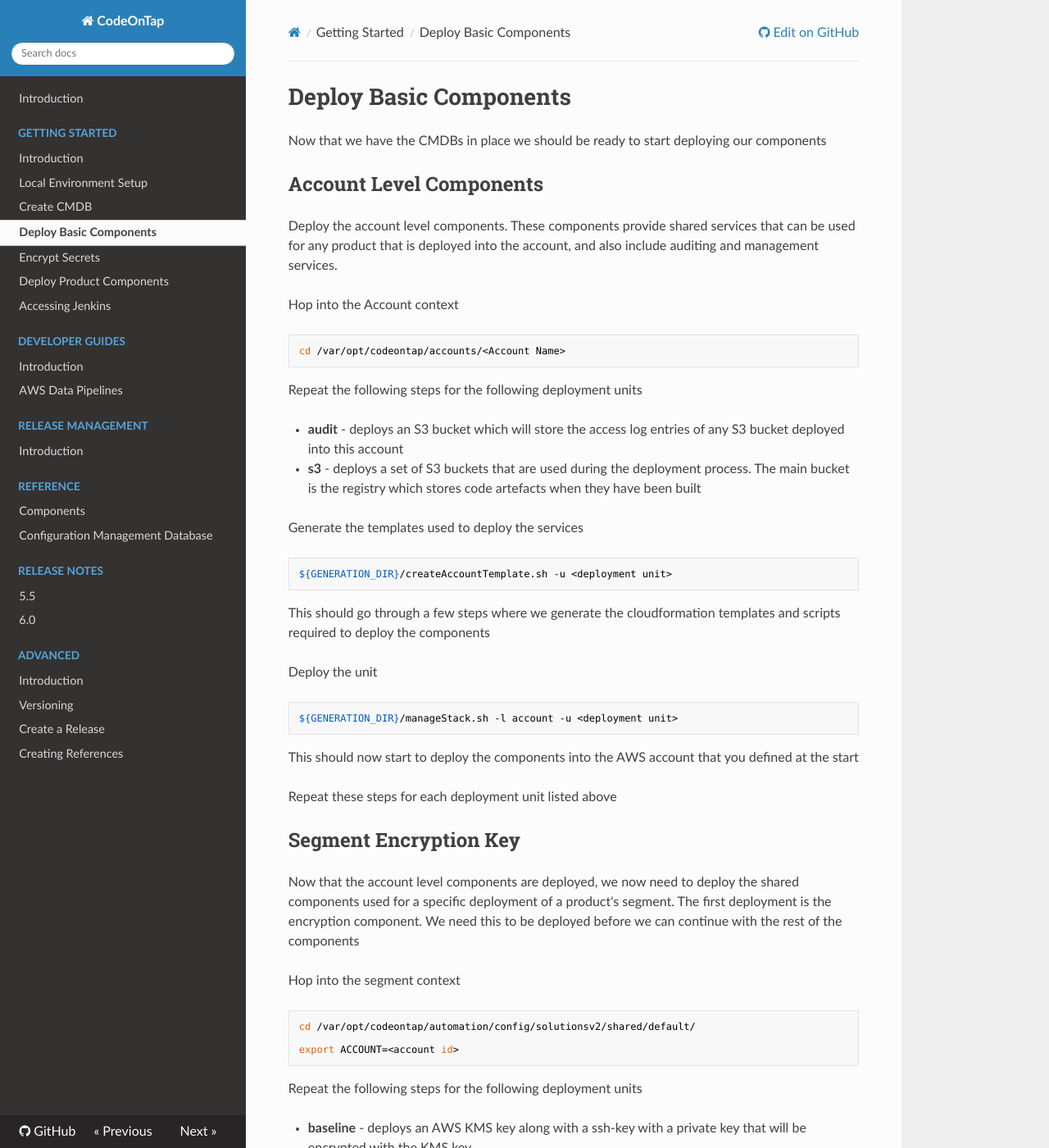
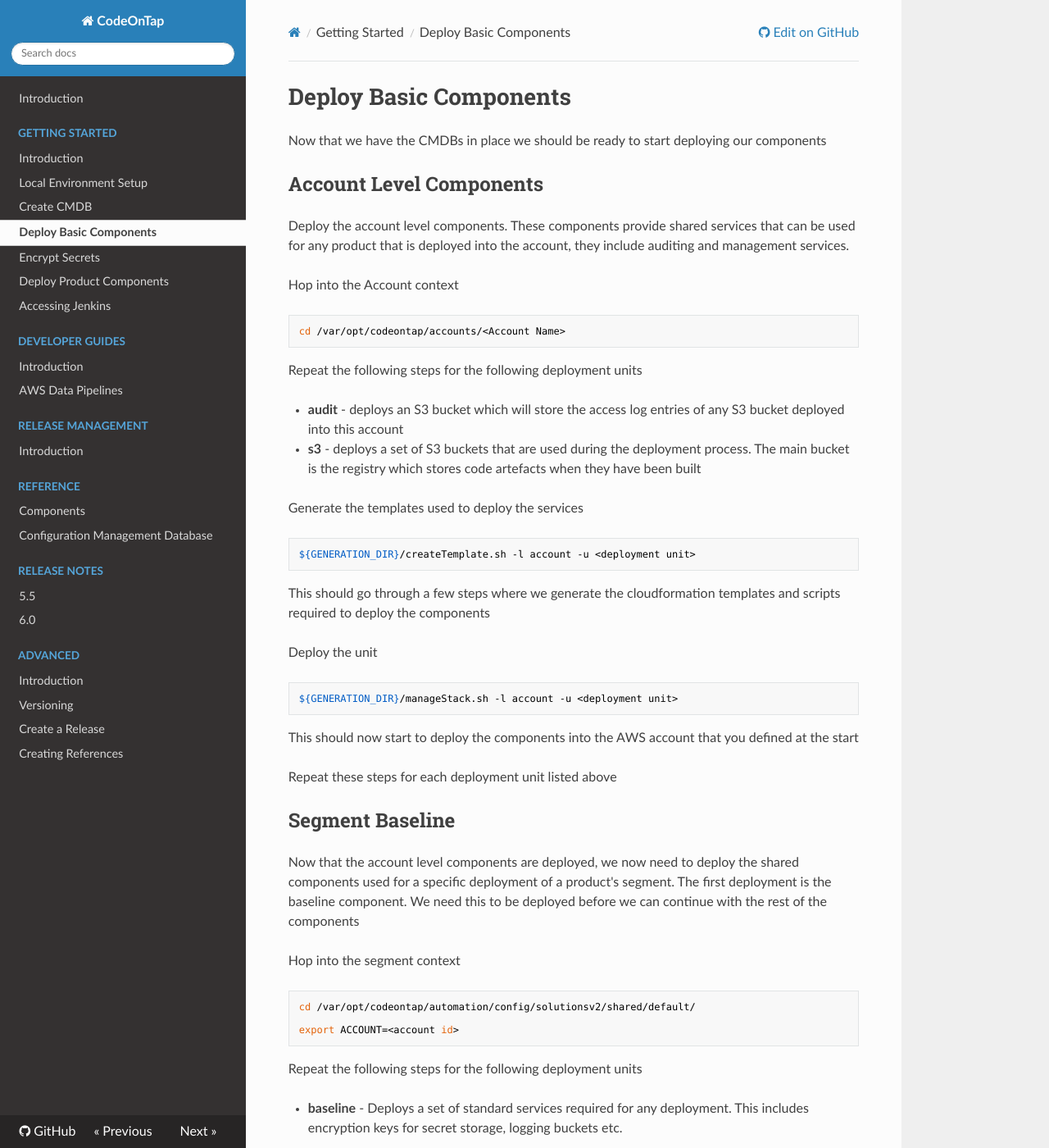
Before and after one commit to codeontap/codeontap, an MkDocs documentation site: the page built from docs/getting-started/deploy-basic-components.md, in a window 1280 px wide and 1400 px high. Shown: the whole window at 82% size. Built offline with MkDocs 1.6.1, drawn with Linux system fonts in a browser that asks for light colours; nearby versions of some CDN libraries; some of the changed text lies outside the part shown.

Commit message:
remove references to old template scripts

````diff
--- a/docs/getting-started/deploy-basic-components.md
+++ b/docs/getting-started/deploy-basic-components.md
@@ -4,7 +4,7 @@ Now that we have the CMDBs in place we should be ready to start deploying our co
 
 ## Account Level Components
 
-Deploy the account level components. These components provide shared services that can be used for any product that is deployed into the account, and also include auditing and management services.
+Deploy the account level components. These components provide shared services that can be used for any product that is deployed into the account, they include auditing and management services.
 
 Hop into the Account context
 
@@ -20,7 +20,7 @@ Repeat the following steps for the following deployment units
 Generate the templates used to deploy the services
 
 ```bash
-${GENERATION_DIR}/createAccountTemplate.sh -u <deployment unit>
+${GENERATION_DIR}/createTemplate.sh -l account -u <deployment unit>
 ```
 
 This should go through a few steps where we generate the cloudformation templates and scripts required to deploy the components
@@ -35,9 +35,9 @@ This should now start to deploy the components into the AWS account that you def
 
 Repeat these steps for each deployment unit listed above
 
-## Segment Encryption Key
+## Segment Baseline
 
-Now that the account level components are deployed, we now need to deploy the shared components used for a specific deployment of a product's segment. The first deployment is the encryption component. We need this to be deployed before we can continue with the rest of the components
+Now that the account level components are deployed, we now need to deploy the shared components used for a specific deployment of a product's segment. The first deployment is the baseline component. We need this to be deployed before we can continue with the rest of the components
 
 Hop into the segment context
 
@@ -49,12 +49,12 @@ export ACCOUNT=<account id>
 
 Repeat the following steps for the following deployment units
 
-- **baseline** - deploys an AWS KMS key along with a ssh-key with a private key that will be encrypted with the KMS key
+- **baseline** - Deploys a set of standard services required for any deployment. This includes encryption keys for secret storage, logging buckets etc.
 
 Generate the templates used to deploy the services
 
 ```bash
-${GENERATION_DIR}/createSegmentTemplate.sh -u <deployment unit>
+${GENERATION_DIR}/createTemplate.sh -l segment -u <deployment unit>
 ```
 
 This should go through a few steps where we generate the cloudformation templates and scripts required to deploy the components
````
Also changed, not shown: docs/architecture/engine.md (added, +1 -0 lines), docs/architecture/overview.md (added, +28 -0 lines), docs/getting-started/cmdb-setup.md (+2 -2 lines), docs/getting-started/deploy-product-components.md (+4 -4 lines), docs/getting-started/local-env-setup.md (+1 -1 lines).
